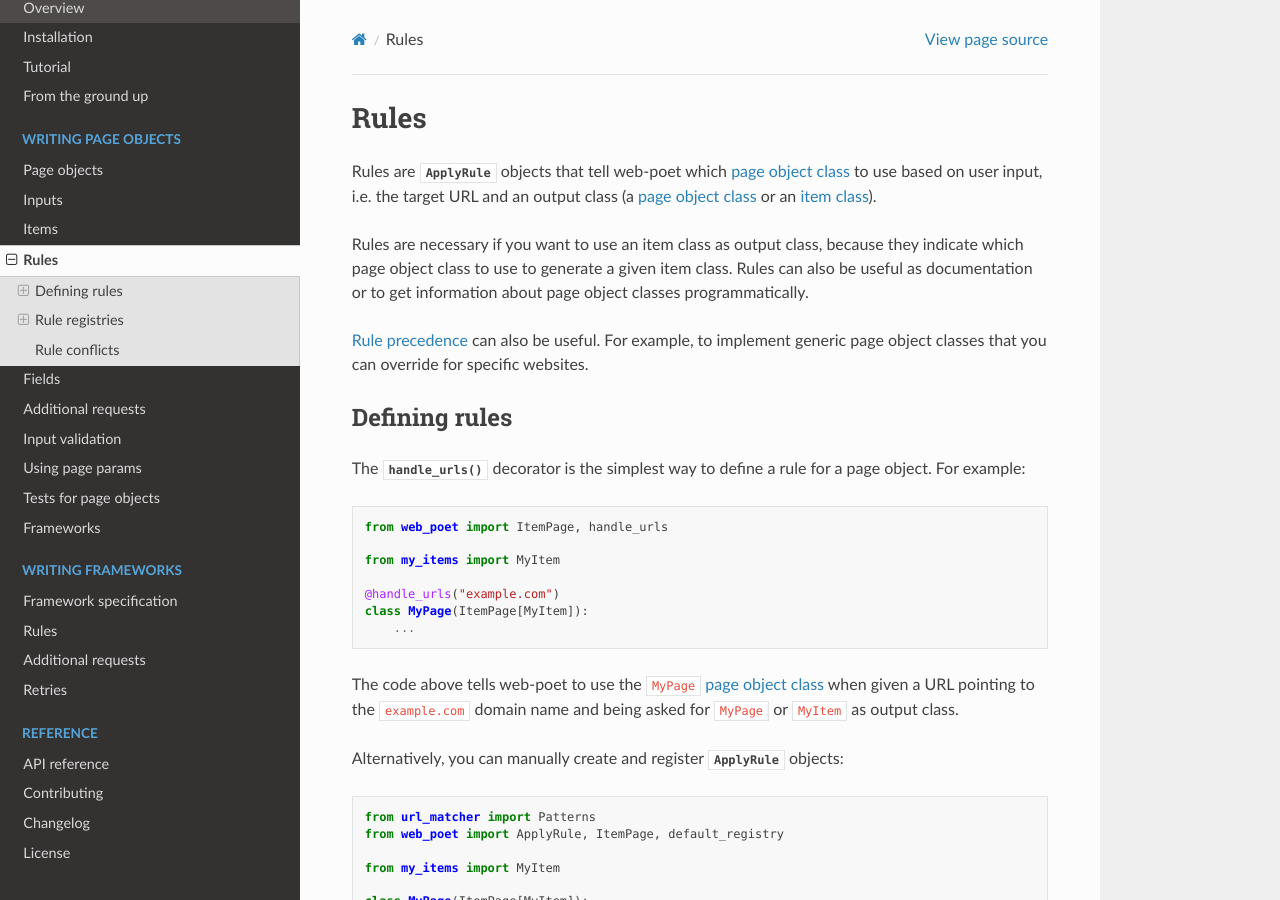
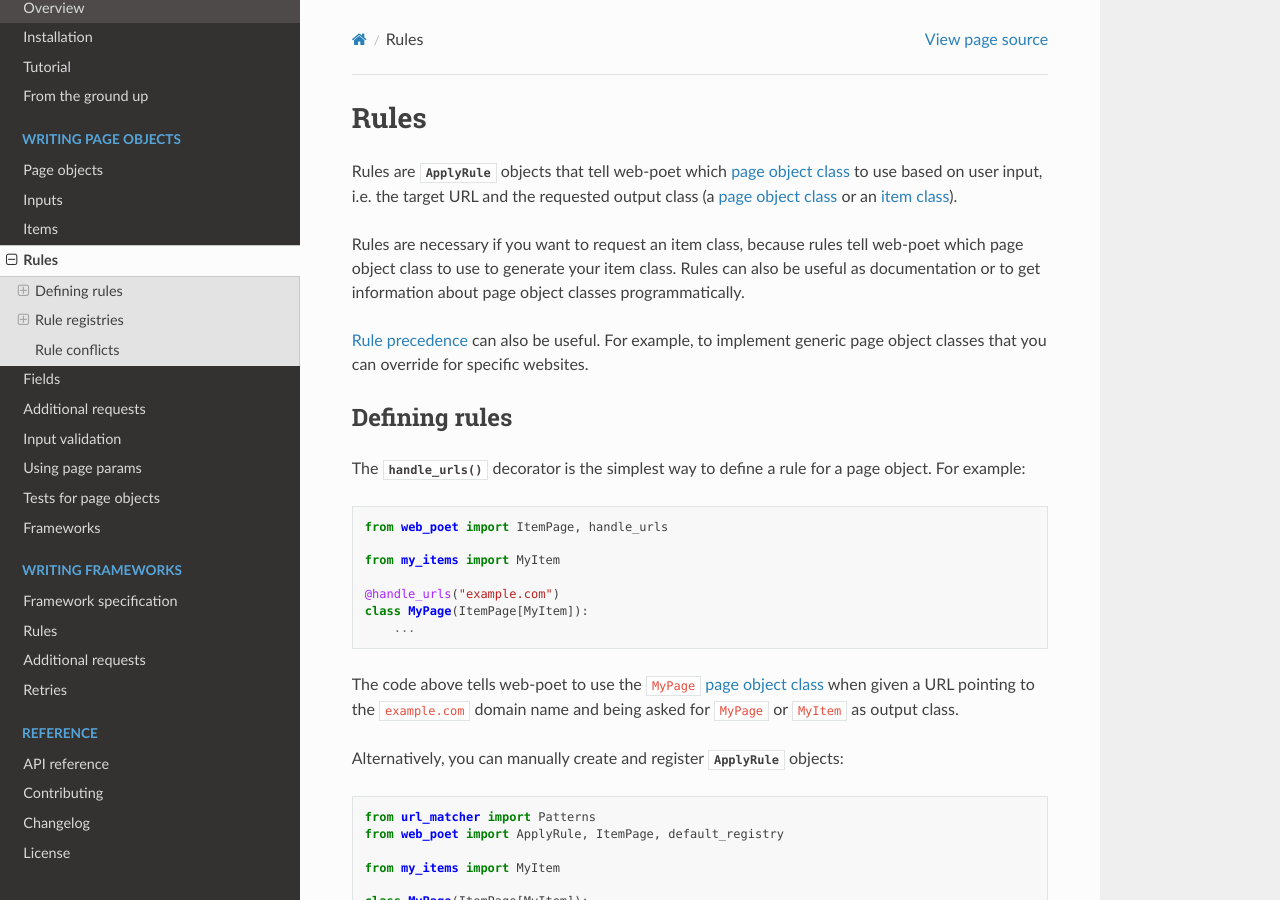
Before and after one commit to scrapinghub/web-poet, a Sphinx documentation site: the page built from docs/page-objects/rules.rst, in a window 1280 px wide and 900 px high. Built offline with Sphinx 7.4.7 and the Read the Docs theme 2.0.0, drawn with Linux system fonts in a browser that asks for light colours.

Commit message:
Reword the introduction of the Rules page

```diff
--- a/docs/page-objects/rules.rst
+++ b/docs/page-objects/rules.rst
@@ -6,13 +6,13 @@ Rules
 
 Rules are :class:`~.ApplyRule` objects that tell web-poet which :ref:`page
 object class <page-object-classes>` to use based on user input, i.e. the target
-URL and an output class (a :ref:`page object class <page-object-classes>` or an
-:ref:`item class <items>`).
+URL and the requested output class (a :ref:`page object class
+<page-object-classes>` or an :ref:`item class <items>`).
 
-Rules are necessary if you want to use an item class as output class, because
-they indicate which page object class to use to generate a given item class.
-Rules can also be useful as documentation or to get information about page
-object classes programmatically.
+Rules are necessary if you want to request an item class, because rules tell
+web-poet which page object class to use to generate your item class. Rules can
+also be useful as documentation or to get information about page object classes
+programmatically.
 
 :ref:`Rule precedence <rule-precedence>` can also be useful. For example, to
 implement generic page object classes that you can override for specific
```
